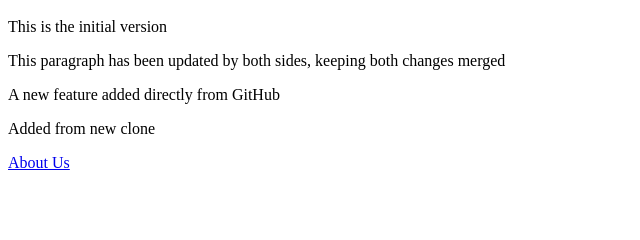
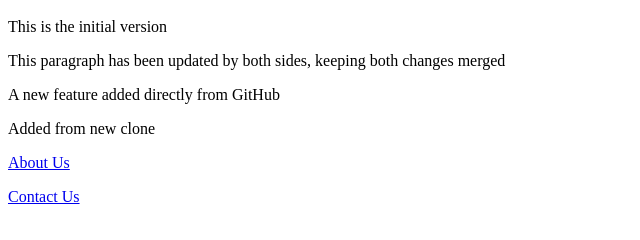
Before and after one commit to dgruploads01/collaboration_project, a plain HTML site: page index.html in a window 1280 px wide. Shown: the part 48-288 px from the top of the page, without its empty margins (0-640 px from the left). Drawn offline with Linux system fonts and the light colour scheme.

Commit message:
Feature: Add contact us link to index.html

```diff
--- a/index.html
+++ b/index.html
@@ -4,3 +4,4 @@
 <p>A new feature added directly from GitHub</p>
 <footer>Added from new clone</footer>
 <p><a href="about.html">About Us</a></p>
+<p><a href="contact.html">Contact Us</a></p>
```
